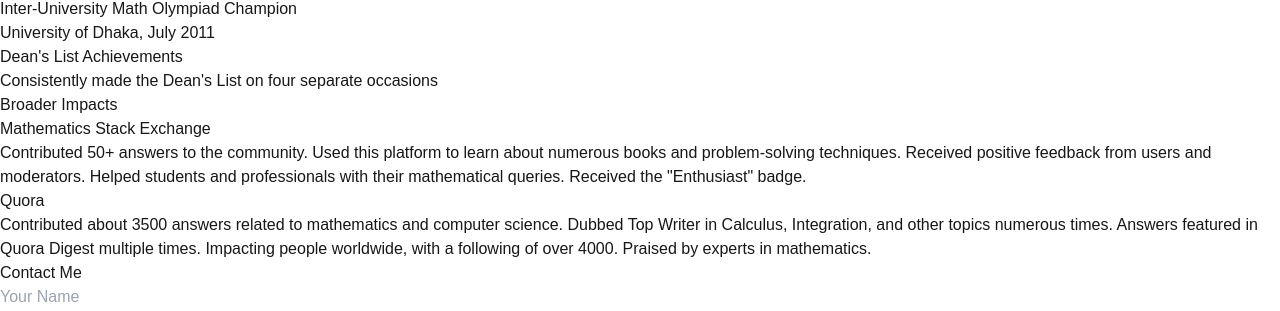
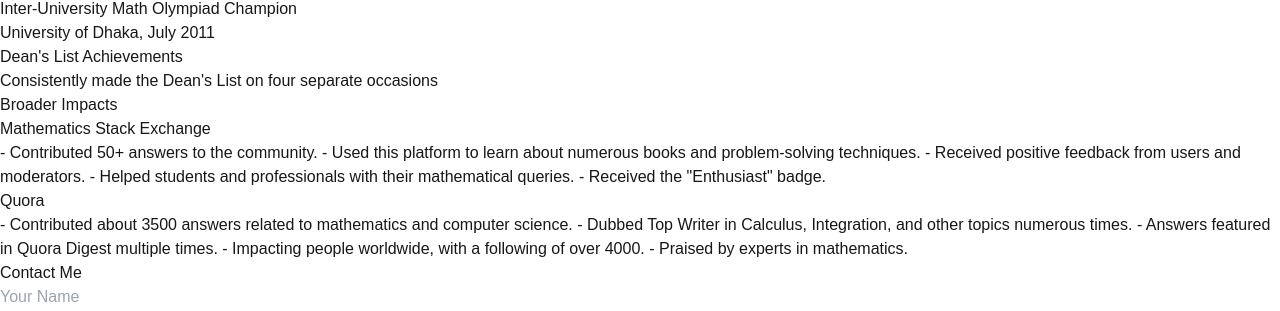
Before and after one commit to awnonbhowmik/awnonbhowmik.github.io, a Next.js app: page / in a window 1280 px wide. Shown: the part 3275-3586 px from the top of the page. Built offline with nearby package versions, Linux system fonts and the light colour scheme.

Commit message:
Updated CSS for 'Research Interest' section

```diff
--- a/components/Achievements.tsx
+++ b/components/Achievements.tsx
@@ -22,21 +22,21 @@ export default function Achievements() {
     {
       title: 'Mathematics Stack Exchange',
       description: `
-        Contributed 50+ answers to the community.
-        Used this platform to learn about numerous books and problem-solving techniques.
-        Received positive feedback from users and moderators.
-        Helped students and professionals with their mathematical queries.
-        Received the "Enthusiast" badge.
+        - Contributed 50+ answers to the community.
+        - Used this platform to learn about numerous books and problem-solving techniques.
+        - Received positive feedback from users and moderators.
+        - Helped students and professionals with their mathematical queries.
+        - Received the "Enthusiast" badge.
       `,
     },
     {
       title: 'Quora',
       description: `
-        Contributed about 3500 answers related to mathematics and computer science.
-        Dubbed Top Writer in Calculus, Integration, and other topics numerous times.
-        Answers featured in Quora Digest multiple times.
-        Impacting people worldwide, with a following of over 4000.
-        Praised by experts in mathematics.
+        - Contributed about 3500 answers related to mathematics and computer science.
+        - Dubbed Top Writer in Calculus, Integration, and other topics numerous times.
+        - Answers featured in Quora Digest multiple times.
+        - Impacting people worldwide, with a following of over 4000.
+        - Praised by experts in mathematics.
       `,
     },
   ];
--- a/components/Research.tsx
+++ b/components/Research.tsx
@@ -47,8 +47,8 @@ export default function Research() {
             className="flex flex-col items-center bg-gray-800 p-8 rounded-lg shadow-lg transition-transform hover:scale-105"
           >
             <div className="mb-4 text-white">{area.icon}</div>
-            <h3 className="text-2xl font-semibold text-blue-400 mb-2">{area.title}</h3>
-            <p className="text-gray-300">{area.description}</p>
+            <h3 className="text-2xl text-center font-semibold text-blue-400 mb-2">{area.title}</h3>
+            <p className="text-gray-300 text-center">{area.description}</p>
           </div>
         ))}
       </div>
```
